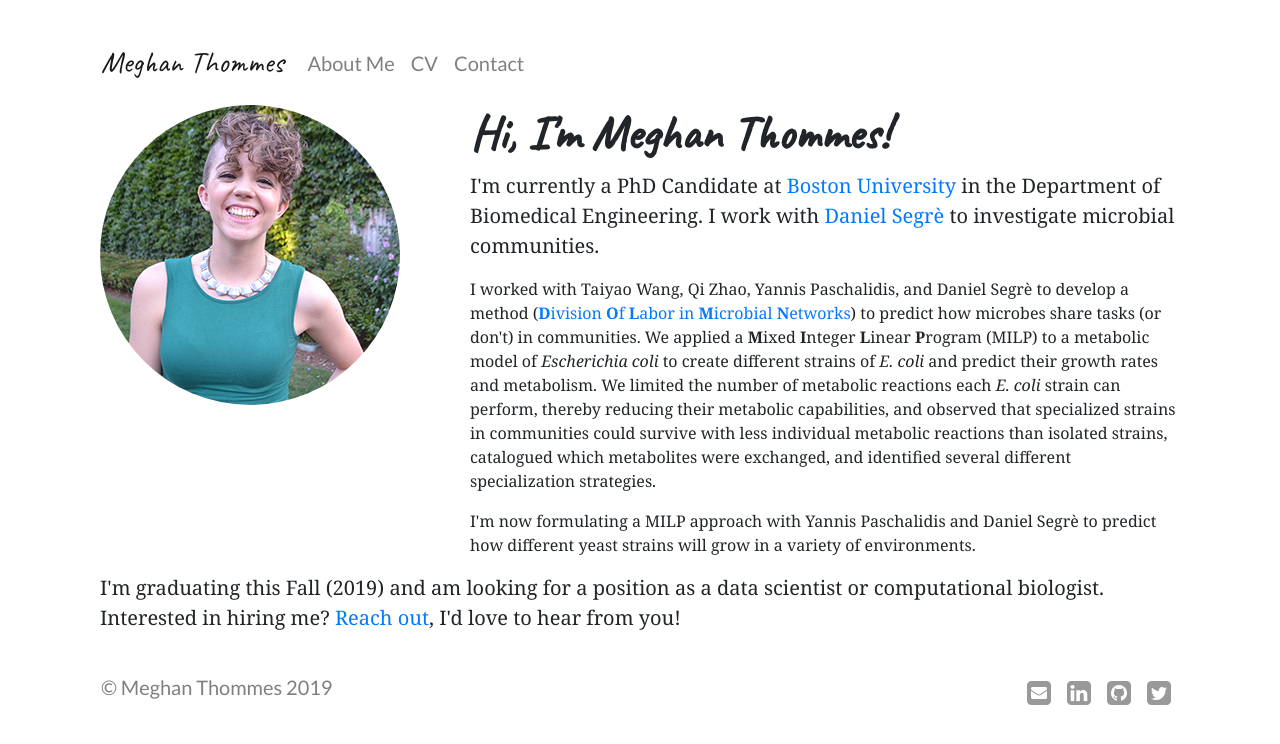
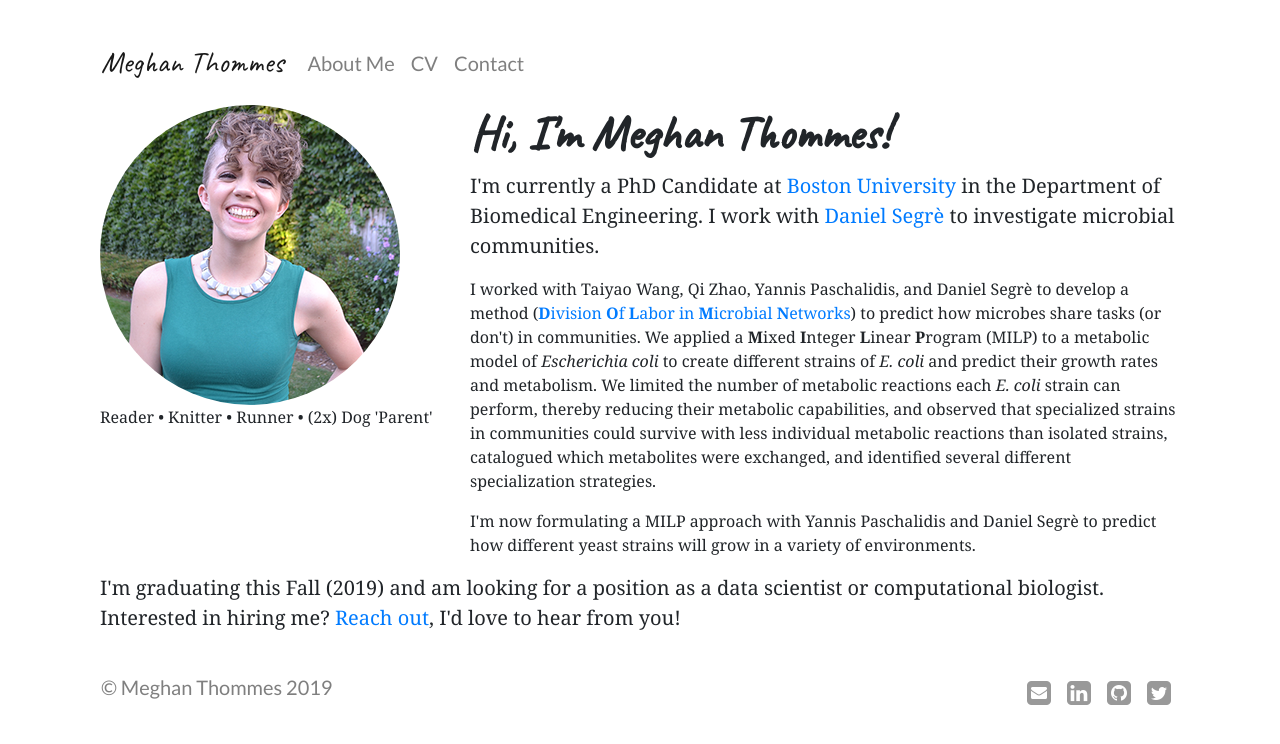
Before and after one commit to megthommes/megthommes.github.io, a Jekyll site: the page built from index.html, in a window 1280 px wide. Shown: the top 744 px of the page. Built offline with Jekyll 4.4.1, drawn with Linux system fonts in a browser that asks for light colours; some web fonts are replaced.

Commit message:
Update index.html

```diff
--- a/index.html
+++ b/index.html
@@ -8,6 +8,10 @@ description: Meghan Thommes
 		<!-- Picture -->
 		<div class="col-4">
 			<img src="img/ThommesMeghan.png" class="rounded-circle img-fluid" alt="Meghan Thommes">
+
+			<p>
+				Reader &bull; Knitter &bull; Runner &bull; (2x) Dog 'Parent'
+			</p>
 		</div> <!-- /Picture -->
 
 		 <!-- Blurb -->
```
